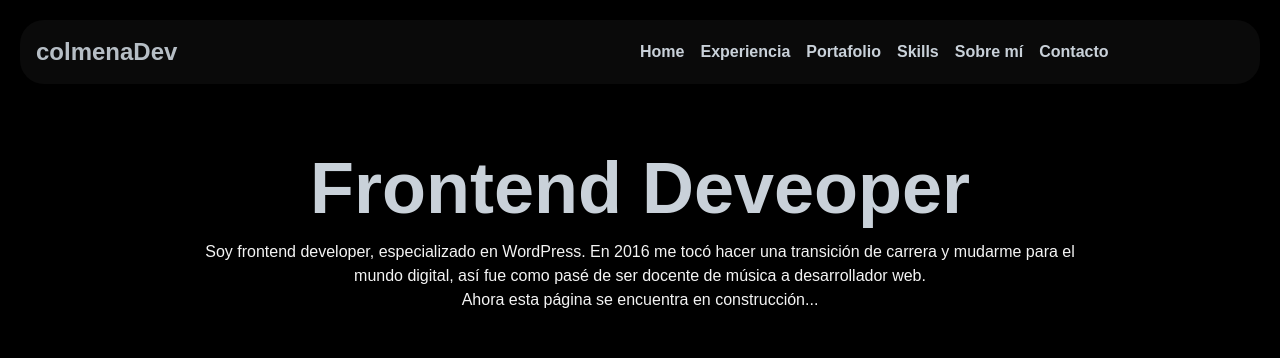
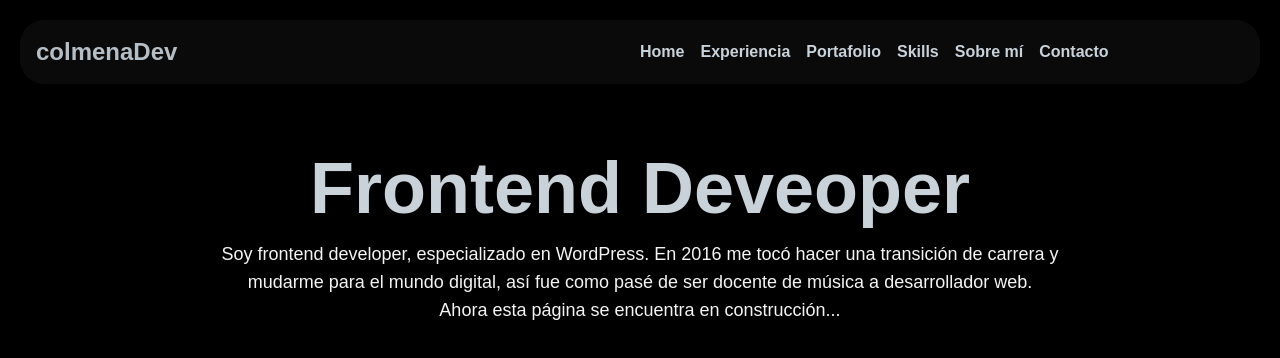
Before and after one commit to colmenareshr/colmenadev, a Next.js app: page / in a window 1280 px wide. Shown: the top 358 px of the page. Built offline with nearby package versions, Linux system fonts and the light colour scheme.

Commit message:
estilos a texto

```diff
--- a/app/globals.css
+++ b/app/globals.css
@@ -16,7 +16,7 @@
   @apply font-semibold text-2xl text-gray
   }
   p {
-  @apply text-base text-white
+  @apply text-lg text-white
   }
 
 }
```
